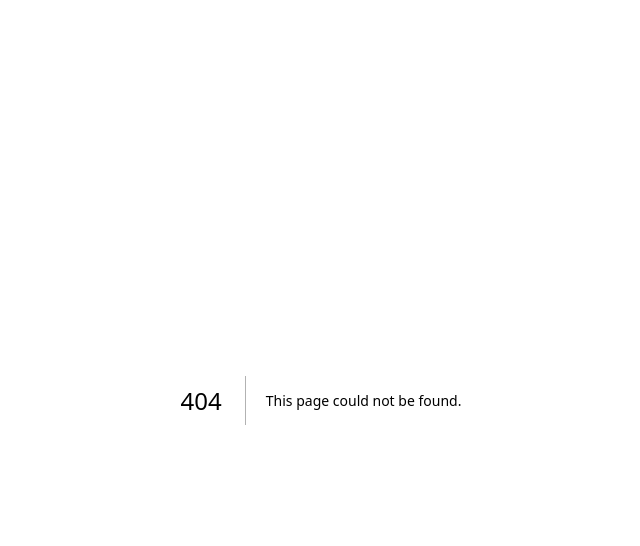
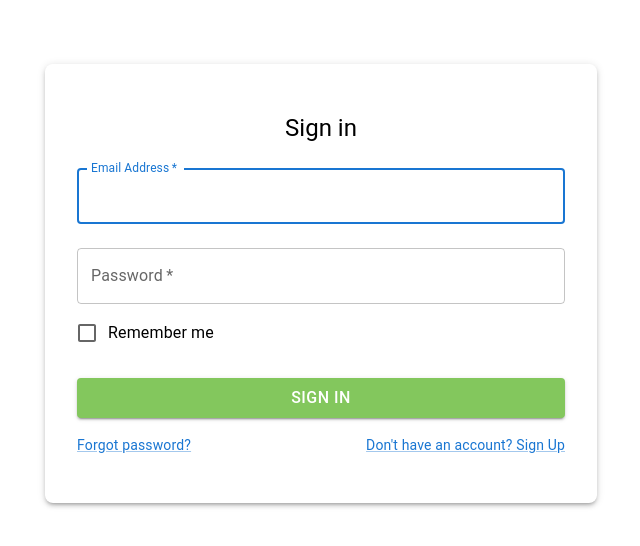
Before and after one commit to sachinGurjar123/main-project-1, a Next.js app in the folder my-app/: page /login in a window 1280 px wide. Before the commit this address had no page. Shown: the top 546 px of the page, without its empty margins (319-959 px from the left). Built offline with nearby package versions, Linux system fonts and the light colour scheme.

Commit message:
Update add login page simple component

```diff
--- a/my-app/package.json
+++ b/my-app/package.json
@@ -9,6 +9,10 @@
     "lint": "next lint"
   },
   "dependencies": {
+    "@emotion/react": "^11.11.1",
+    "@emotion/styled": "^11.11.0",
+    "@mui/material": "^5.14.2",
+    "@mui/styled-engine-sc": "^5.12.0",
     "autoprefixer": "10.4.14",
     "eslint": "8.45.0",
     "eslint-config-next": "13.4.12",
@@ -16,6 +20,7 @@
     "postcss": "8.4.27",
     "react": "18.2.0",
     "react-dom": "18.2.0",
+    "styled-components": "^5.3.11",
     "tailwindcss": "3.3.3"
   }
 }
--- a/my-app/src/app/globals.css
+++ b/my-app/src/app/globals.css
@@ -17,5 +17,4 @@
 }
 
 body {
-  color: rgb(var(--foreground-rgb));
 }
--- /dev/null
+++ b/my-app/src/app/login/page.js
@@ -0,0 +1,94 @@
+"use client";
+import Button from "@mui/material/Button";
+import TextField from "@mui/material/TextField";
+import FormControlLabel from "@mui/material/FormControlLabel";
+import Checkbox from "@mui/material/Checkbox";
+import Link from "@mui/material/Link";
+import Grid from "@mui/material/Grid";
+import Box from "@mui/material/Box";
+import Typography from "@mui/material/Typography";
+import Container from "@mui/material/Container";
+
+export default function SignIn() {
+  const handleSubmit = (event) => {
+    event.preventDefault();
+    const data = new FormData(event.currentTarget);
+    console.log({
+      email: data.get("email"),
+      password: data.get("password"),
+    });
+  };
+
+  return (
+    <Container component="main" maxWidth="sm">
+      <Box
+        sx={{
+          boxShadow: 3,
+          borderRadius: 2,
+          px: 4,
+          py: 6,
+          marginTop: 8,
+          display: "flex",
+          flexDirection: "column",
+          alignItems: "center",
+        }}
+      >
+        <Typography component="h1" variant="h5">
+          Sign in
+        </Typography>
+        <Box component="form" onSubmit={handleSubmit} noValidate sx={{ mt: 1 }}>
+          <TextField
+            margin="normal"
+            required
+            fullWidth
+            id="email"
+            label="Email Address"
+            name="email"
+            autoComplete="email"
+            autoFocus
+          />
+          <TextField
+            margin="normal"
+            required
+            fullWidth
+            name="password"
+            label="Password"
+            type="password"
+            id="password"
+            autoComplete="current-password"
+          />
+          <FormControlLabel
+            control={<Checkbox value="remember" color="primary" />}
+            label="Remember me"
+          />
+          <Button
+            type="submit"
+            fullWidth
+            variant="contained"
+            sx={{
+              mt: 3,
+              mb: 2,
+              bgcolor: "#83c75d",
+              fontWeight: 500,
+              fontSize: "16px",
+            }}
+          >
+            Sign In
+          </Button>
+          <Grid container>
+            <Grid item xs>
+              <Link href="#" variant="body2">
+                Forgot password?
+              </Link>
+            </Grid>
+            <Grid item>
+              <Link href="#" variant="body2">
+                {"Don't have an account? Sign Up"}
+              </Link>
+            </Grid>
+          </Grid>
+        </Box>
+      </Box>
+    </Container>
+  );
+}
```
Also changed, not shown: my-app/src/app/layout.js (+7 -7 lines), 1 other file (tests, documents, lock files or other folders).
